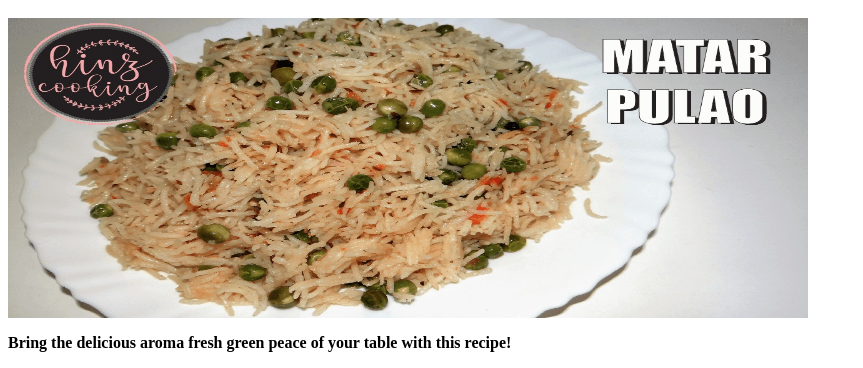
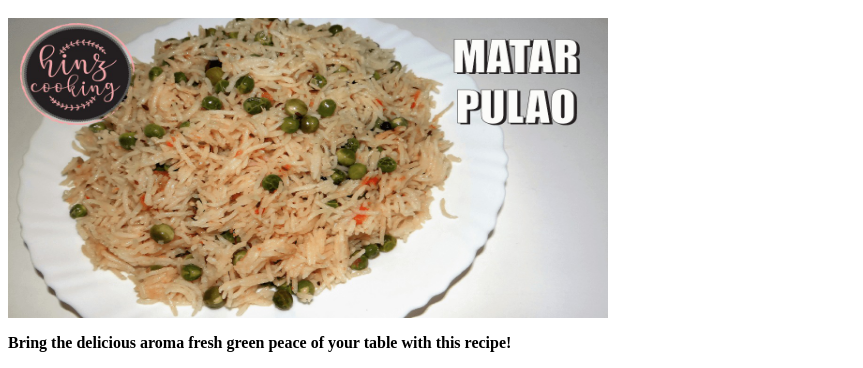
Before and after one commit to salmandhedhi7/Pulao-recipe, a plain HTML site: page pulao recipe/index.html in a window 1280 px wide. Shown: the part 48-416 px from the top of the page, without its empty margins (0-863 px from the left). Drawn offline with Linux system fonts and the light colour scheme.

Commit message:
pulao recipe commit

```diff
--- a/pulao recipe/index.html
+++ b/pulao recipe/index.html
@@ -4,7 +4,7 @@
   <body>
     <h1>Mutter Pulao Recipe</h1>
     <img src="./matar-pulao-recipe-peas-pulao-recipe.jpg" alt="a mutter pulao"
-      width="800" height="300"img>
+      width="600" height="300"img>
       <strong><p>Bring the delicious aroma fresh green peace of your table
         with this recipe!</p>
       </strong>
```
